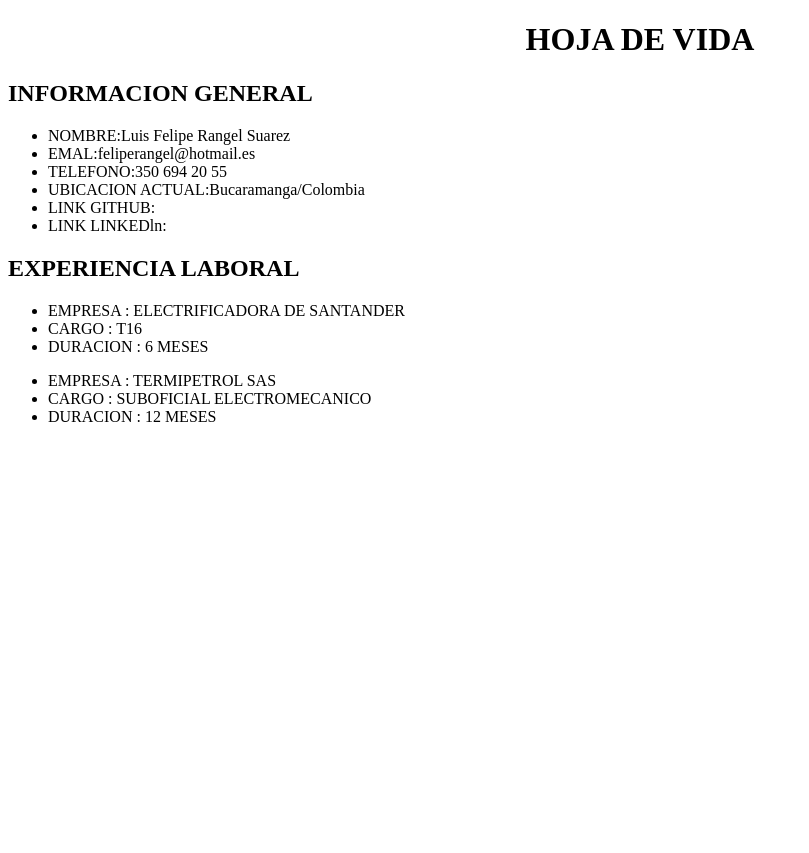
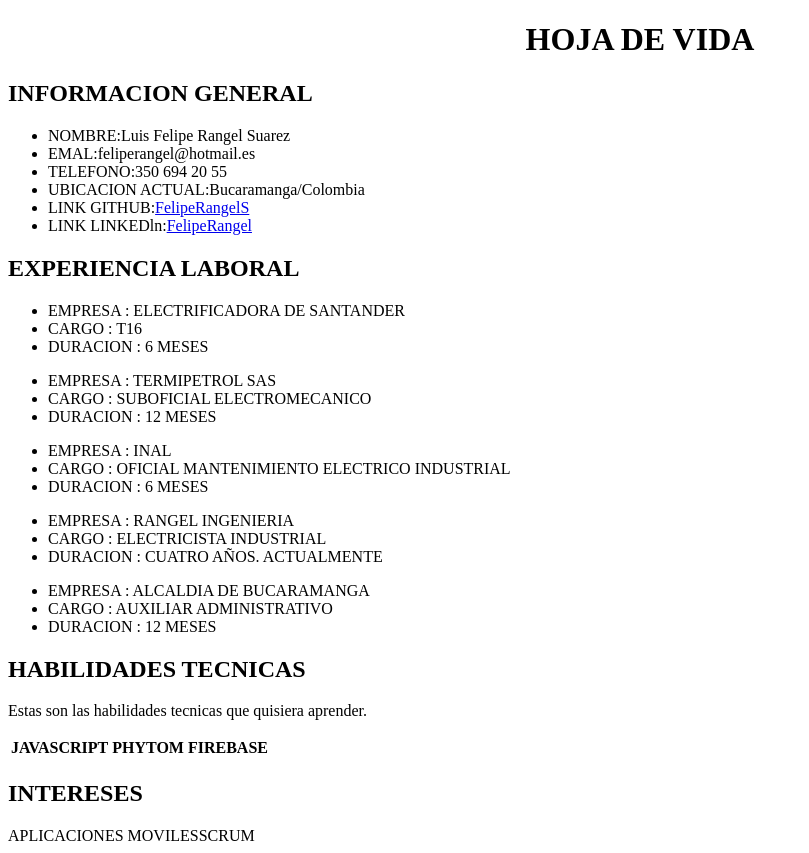
Before and after one commit to FelipeRangelS/html-intro, a plain HTML site: page index.html in a window 1280 px wide. Shown: the whole page, without its empty margins (0-809 px from the left). Before the commit the page ends 800 px from the top, so only its background shows below. Drawn offline with Linux system fonts and the light colour scheme.

Commit message:
creando rama project-1

```diff
--- a/index.html
+++ b/index.html
@@ -14,8 +14,8 @@
     <li>EMAL:feliperangel@hotmail.es</li>
     <li>TELEFONO:350 694 20 55</li>
     <li>UBICACION ACTUAL:Bucaramanga/Colombia</li>
-    <li>LINK GITHUB:</li>
-    <li>LINK LINKEDln:</li>
+    <li>LINK GITHUB:<a href="https://github.com/FelipeRangelS/">FelipeRangelS</a></li>
+    <li>LINK LINKEDln:<a href="https://www.linkedin.com/in/luis-felipe-rangel-suarez-7b2a98221/">FelipeRangel</a></li>
     </ul>
 
     <h2>EXPERIENCIA LABORAL</h2>
@@ -30,6 +30,41 @@
         <li>CARGO       :        SUBOFICIAL ELECTROMECANICO</li>
         <li>DURACION    :        12 MESES</li>
     </ul>
+    <ul>
+        <li>EMPRESA     :        INAL</li>
+        <li>CARGO       :        OFICIAL MANTENIMIENTO ELECTRICO INDUSTRIAL</li>
+        <li>DURACION    :        6 MESES</li>
+    </ul>
+    <ul>
+        <li>EMPRESA     :        RANGEL INGENIERIA</li>
+        <li>CARGO       :        ELECTRICISTA INDUSTRIAL</li>
+        <li>DURACION    :        CUATRO AÑOS. ACTUALMENTE</li>
+    </ul>
+    <ul>
+        <li>EMPRESA     :        ALCALDIA DE BUCARAMANGA</li>
+        <li>CARGO       :        AUXILIAR ADMINISTRATIVO</li>
+        <li>DURACION    :        12 MESES</li>
+    </ul>
+
+    <h2>HABILIDADES TECNICAS</h2>
+
+    <table>
+            <tr>
+        <th>JAVASCRIPT</th>
+
+        <th>PHYTOM</th>
+
+        <th>FIREBASE</th>
+        <p>Estas son las habilidades tecnicas que quisiera aprender.</p>
+            </tr>
+
+    </table>
+    <h2>INTERESES</h2>
+    <table>
+        <tr>APLICACIONES MOVILES</tr>
+        <tr>SCRUM</tr>
+
+    </table>
 
 
 
```
